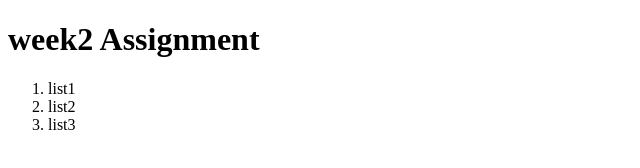
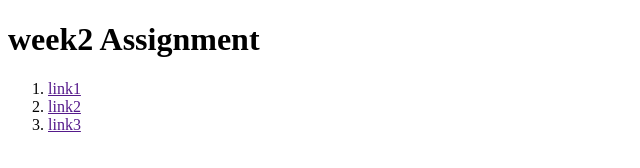
Before and after one commit to hokanitao/basic-html-css-example, a plain HTML site: page index.html in a window 1280 px wide. Shown: the full height of the page, 0-640 px from the left. Drawn offline with Linux system fonts and the light colour scheme.

Commit message:
Navigation Section and Anchors Added

```diff
--- a/index.html
+++ b/index.html
@@ -9,10 +9,12 @@
     <head>
       <h1>week2 Assignment</h1>
     </head>
+    <nav>
       <ol>
-    <li>list1</li>
-    <li>list2</li>
-    <li>list3</li>
+        <li><a href="">link1</a></li>
+        <li><a href="">link2</a></li>
+        <li><a href="">link3</a></li>
       </ol>
+  </nav>
   </body>
 </html>
```
Lines whose indentation alone changed are shown as unchanged.
